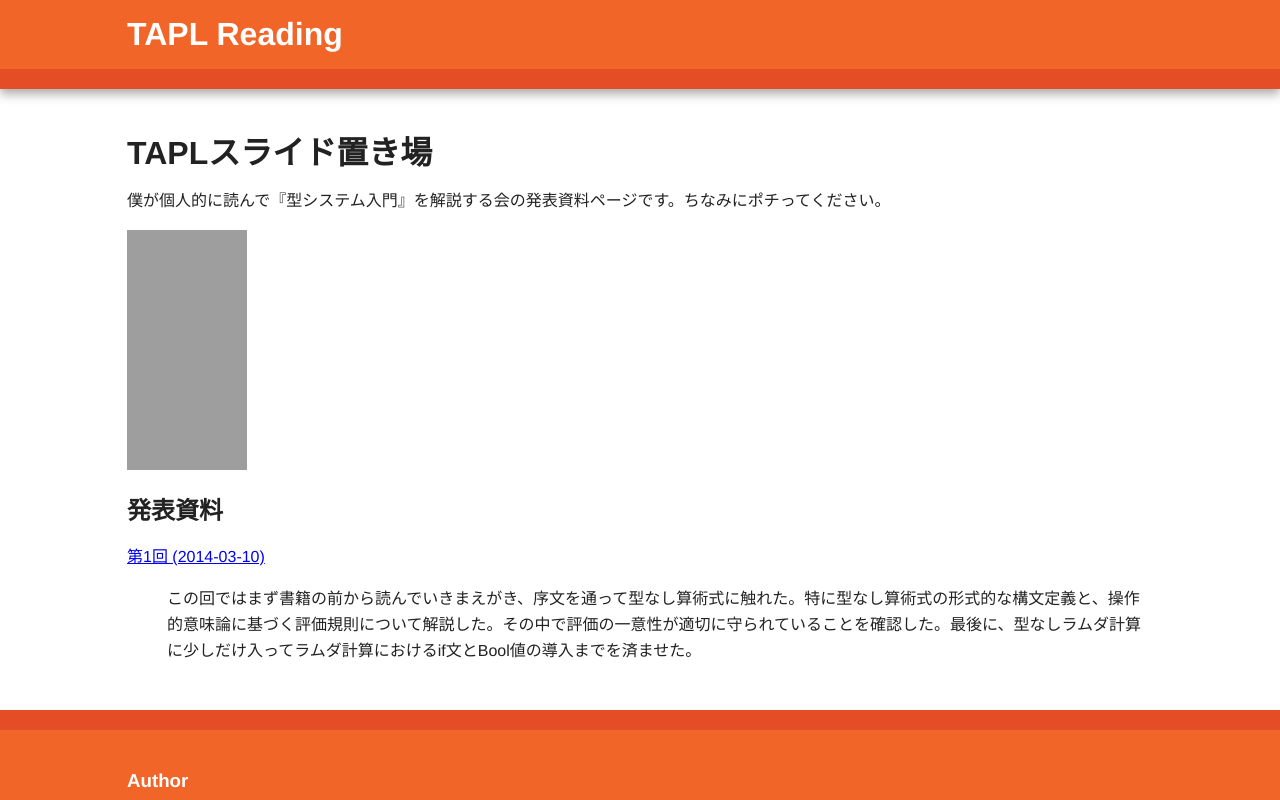
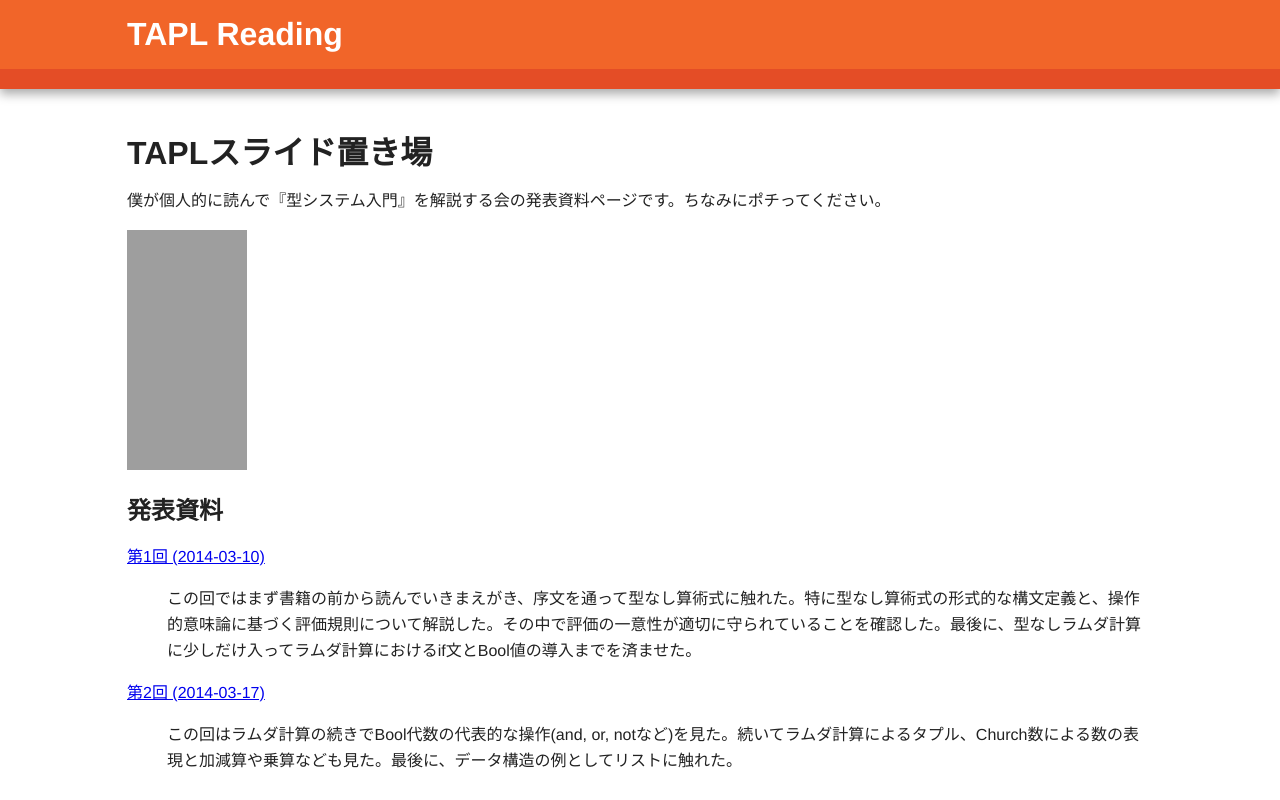
Before and after one commit to liquidamber/TAPL.reading, a plain HTML site: page index.html in a window 1280 px wide. Shown: the top 800 px of the page. Drawn offline with nearby package versions, Linux system fonts and the light colour scheme; grey boxes are pictures that could not be loaded.

Commit message:
Add 2nd slides on 03/17

```diff
--- a/index.html
+++ b/index.html
@@ -40,6 +40,8 @@
                         <dl>
                             <dt><a href="slides/slides_2014_03_10.html">第1回 (2014-03-10)</a></dt>
                             <dd><p>この回ではまず書籍の前から読んでいきまえがき、序文を通って型なし算術式に触れた。特に型なし算術式の形式的な構文定義と、操作的意味論に基づく評価規則について解説した。その中で評価の一意性が適切に守られていることを確認した。最後に、型なしラムダ計算に少しだけ入ってラムダ計算におけるif文とBool値の導入までを済ませた。</p></dd>
+                            <dt><a href="slides/slides_2014_03_17.html">第2回 (2014-03-17)</a></dt>
+                            <dd><p>この回はラムダ計算の続きでBool代数の代表的な操作(and, or, notなど)を見た。続いてラムダ計算によるタプル、Church数による数の表現と加減算や乗算なども見た。最後に、データ構造の例としてリストに触れた。</p></dd>
                         </dl>
                     </section>
                 </article>
```
